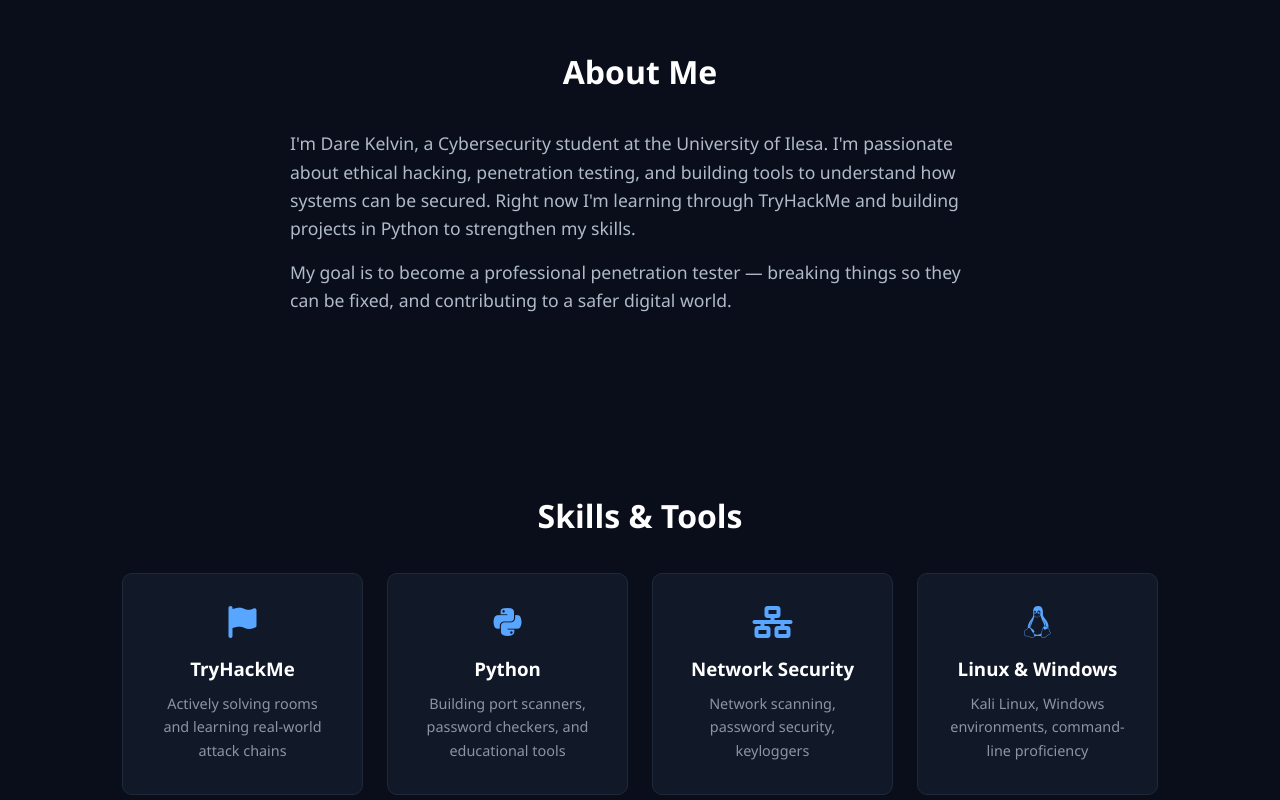
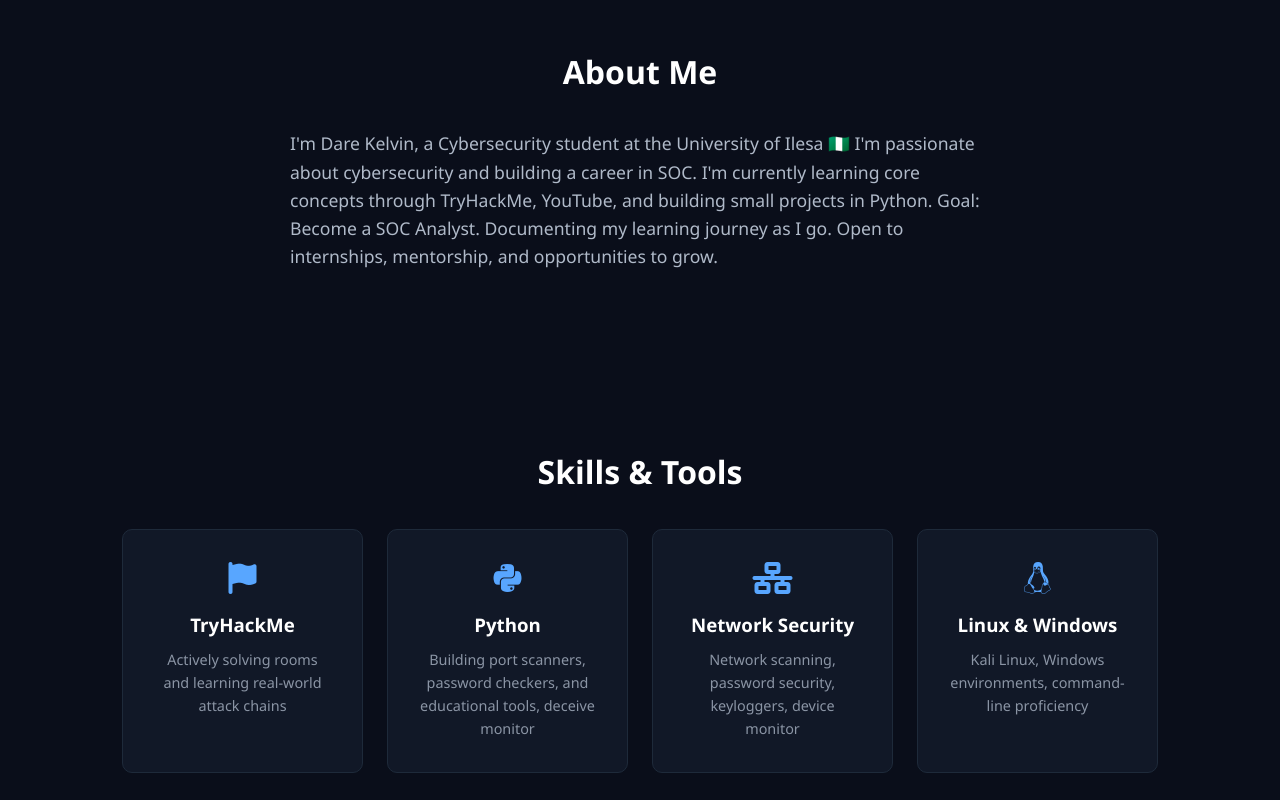
Before and after one commit to darekelvin890-code/darekelvin890.github.io, a plain HTML site: page index.html in a window 1280 px wide. Shown: the part 820-1620 px from the top of the page. Drawn offline with Linux system fonts and the light colour scheme.

Commit message:
Revise about section and skills in index.html
Updated personal introduction and career goals. Expanded skills description with additional tools.

```diff
--- a/index.html
+++ b/index.html
@@ -43,14 +43,14 @@
     <h2>About Me</h2>
     <div class="about-content">
       <p>
-        I'm Dare Kelvin, a Cybersecurity student at the University of Ilesa.
-        I'm passionate about ethical hacking, penetration testing, and building
-        tools to understand how systems can be secured. Right now I'm learning
-        through TryHackMe and building projects in Python to strengthen my skills.
-      </p>
-      <p>
-        My goal is to become a professional penetration tester — breaking things
-        so they can be fixed, and contributing to a safer digital world.
+I'm Dare Kelvin, a Cybersecurity student at the University of Ilesa 🇳🇬
+
+I'm passionate about cybersecurity and building a career in SOC. I'm currently learning core concepts through TryHackMe, YouTube, and building small projects in Python.
+
+Goal: Become a SOC Analyst.
+Documenting my learning journey as I go.
+
+Open to internships, mentorship, and opportunities to grow.
       </p>
     </div>
   </section>
@@ -67,12 +67,12 @@
       <div class="skill-card">
         <i class="fab fa-python"></i>
         <h3>Python</h3>
-        <p>Building port scanners, password checkers, and educational tools</p>
+        <p>Building port scanners, password checkers, and educational tools, deceive monitor</p>
       </div>
       <div class="skill-card">
         <i class="fas fa-network-wired"></i>
         <h3>Network Security</h3>
-        <p>Network scanning, password security, keyloggers</p>
+        <p>Network scanning, password security, keyloggers, device monitor</p>
       </div>
       <div class="skill-card">
         <i class="fab fa-linux"></i>
```
